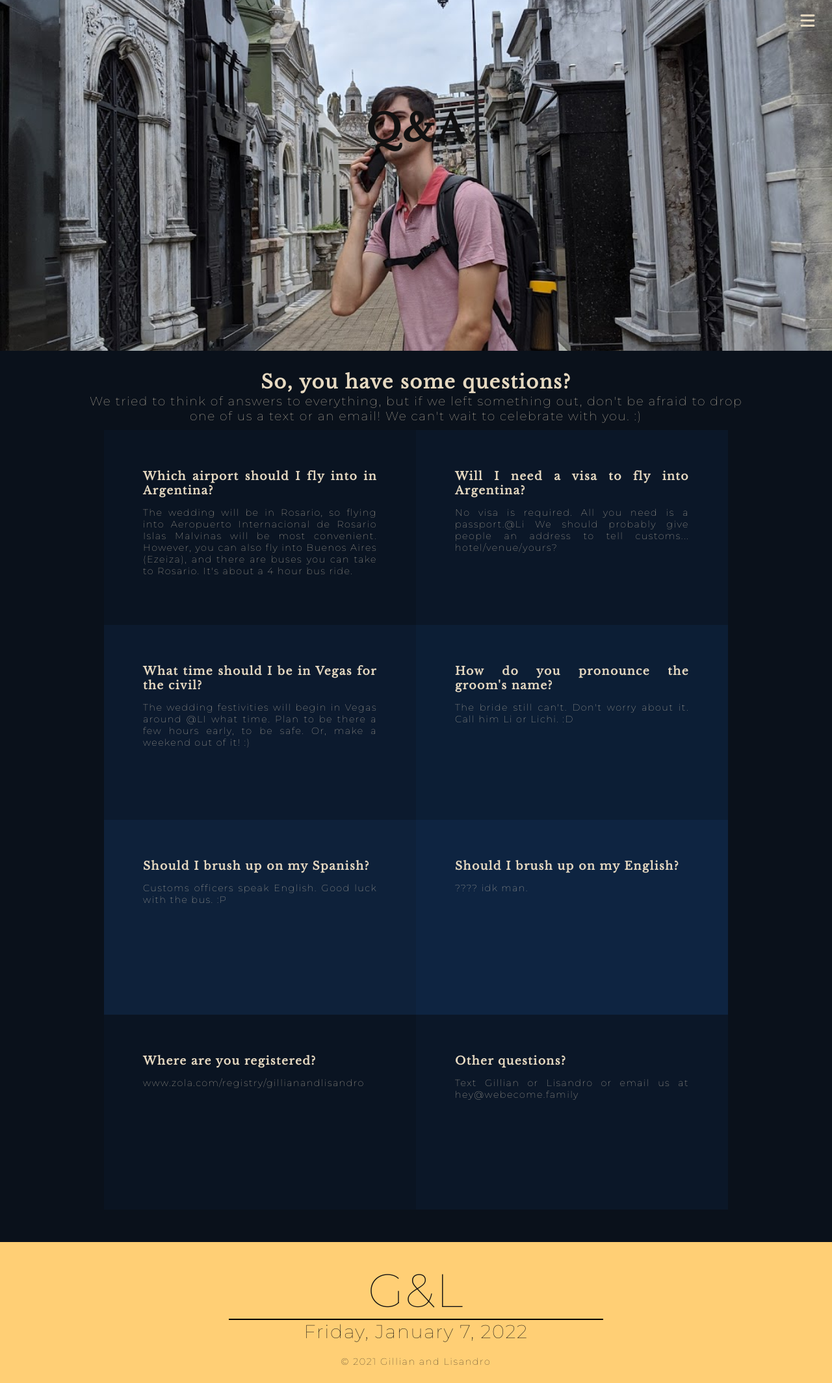
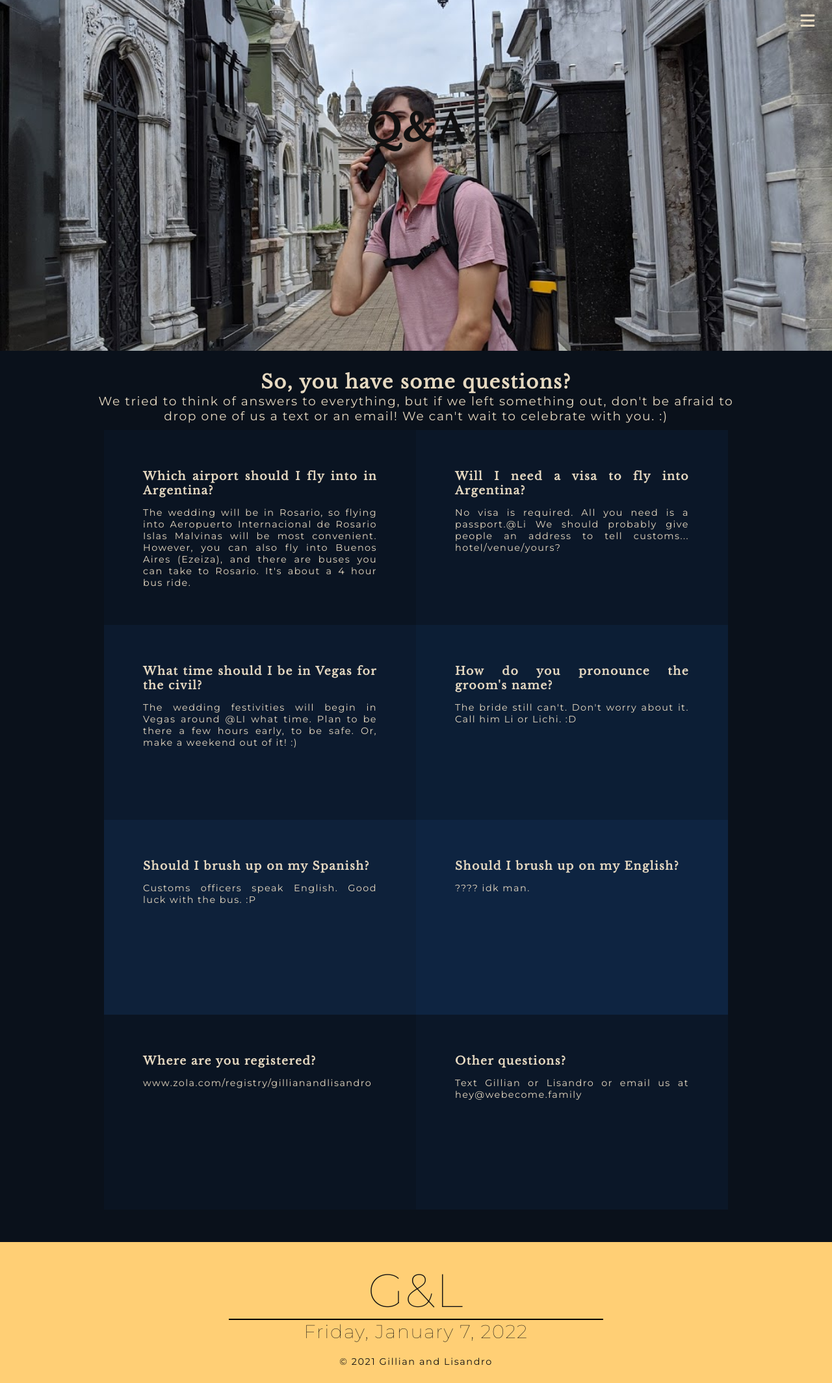
Before and after one commit to lisandroct/webecome.family, a Jekyll site: the page built from faq.md, in a window 1280 px wide. Shown: the whole page at 65% size. Built offline with Jekyll 4.4.1, drawn with Linux system fonts in a browser that asks for light colours; nearby versions of some CDN libraries.

Commit message:
Make text thicker

```diff
--- a/assets/css/main.scss
+++ b/assets/css/main.scss
@@ -46,7 +46,7 @@ textarea,
 .pure-g,
 .pure-g [class*="pure-u"] {
     font-family: $montserrat;
-    font-weight: 300;
+    font-weight: 400;
     letter-spacing: .1em;
     a {
         color: $secondary-accent-color;
```
